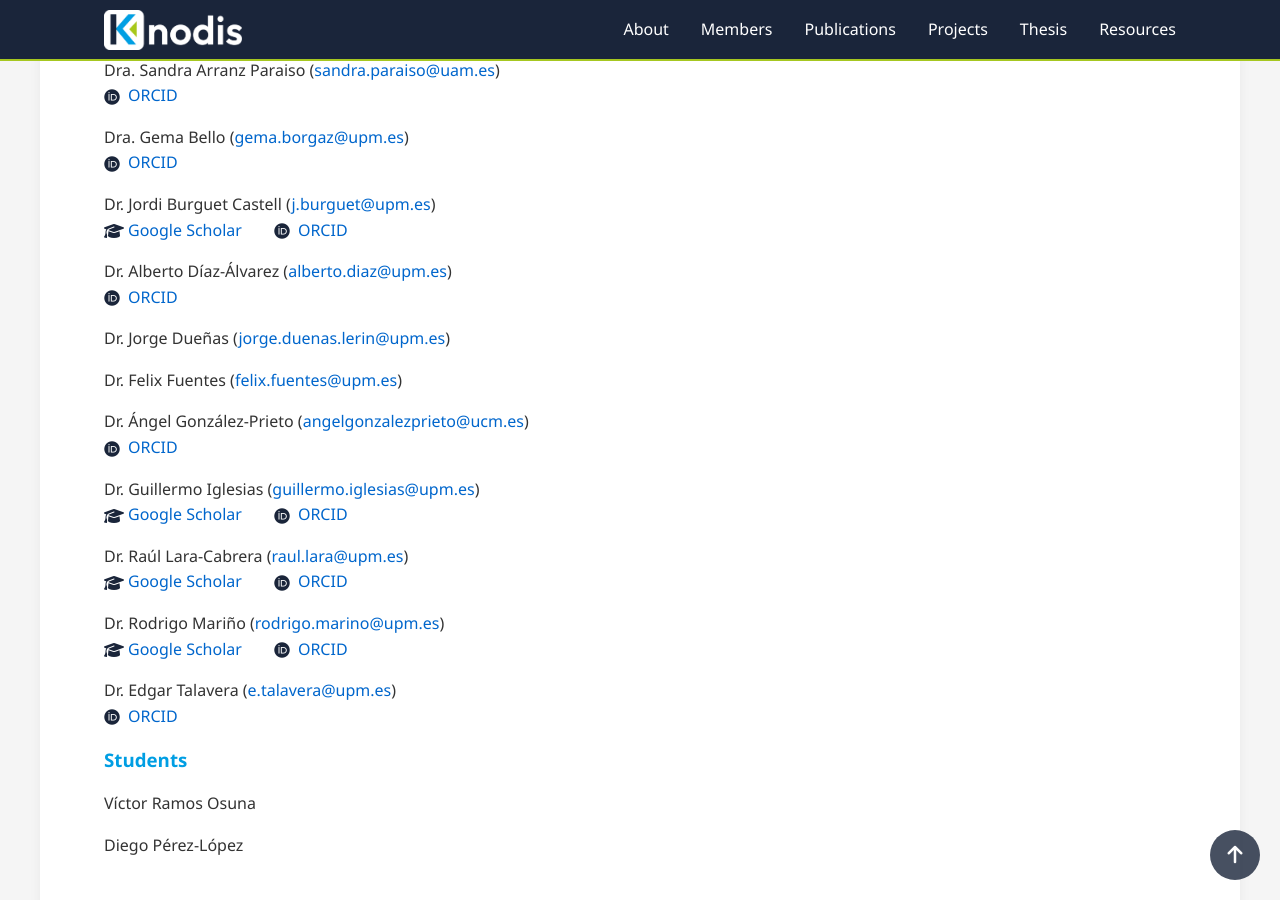
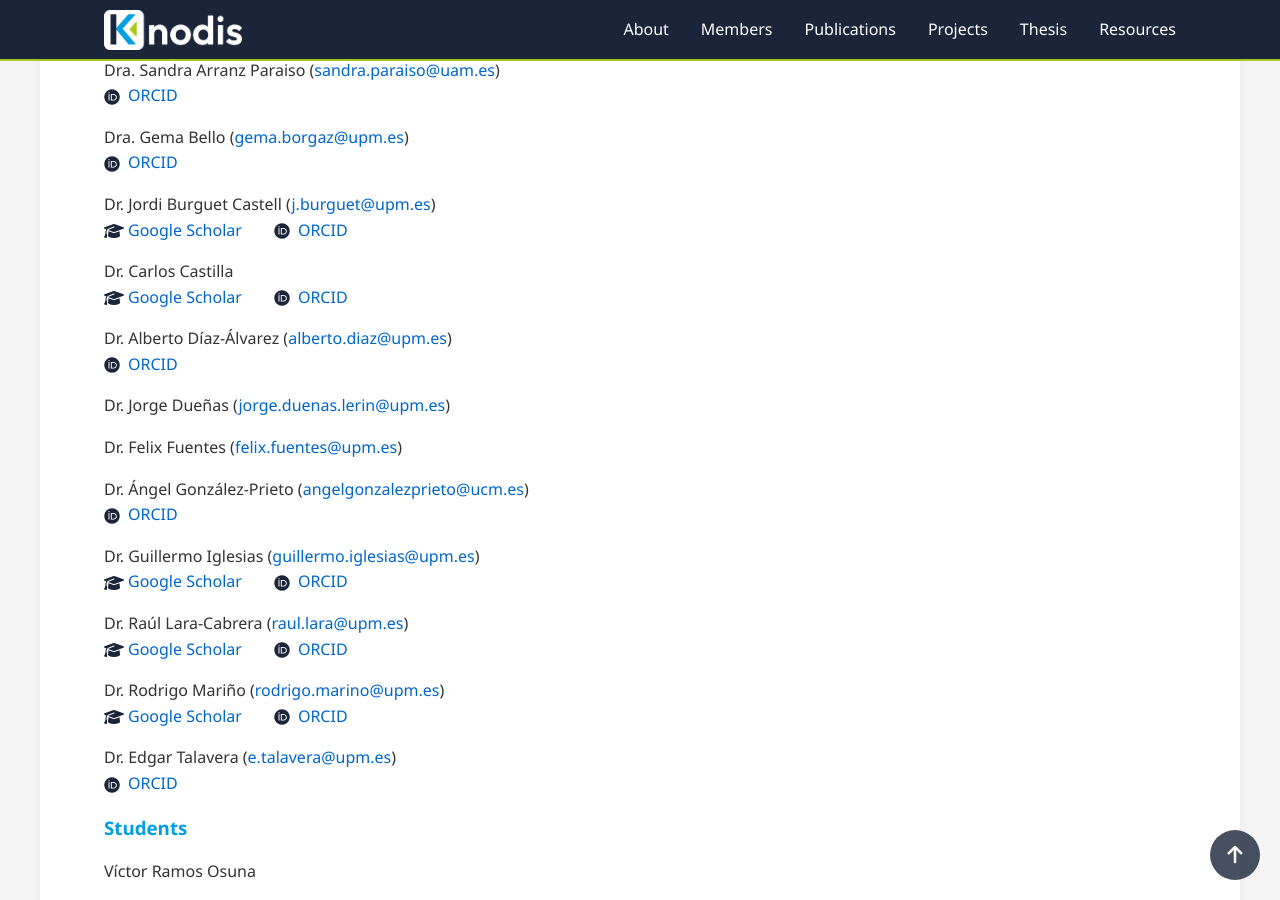
Before and after one commit to KNODIS-Research-Group/knodis-research-group.github.io, a Jekyll site: the page built from index.md, in a window 1280 px wide and 900 px high, scrolled down 1115 px. Built offline with Jekyll 4.4.1, drawn with Linux system fonts in a browser that asks for light colours.

Commit message:
Añadido Carlos Castilla

```diff
--- a/index.md
+++ b/index.md
@@ -33,6 +33,9 @@ Through this blend of cutting-edge research, innovation in teaching, and industr
 - Dr. Jordi Burguet Castell ([j.burguet@upm.es](mailto:j.burguet@upm.es))
   - [Google Scholar](https://scholar.google.com/citations?user=rvTYG4sAAAAJ)
   - [ORCID](https://orcid.org/0000-0002-9198-5380)
+- Dr. Carlos Castilla
+  - [Google Scholar](https://scholar.google.com/citations?user=yzh3hNEAAAAJ&hl=es)
+  - [ORCID](https://orcid.org/0000-0002-6087-3140)
 - Dr. Alberto Díaz-Álvarez ([alberto.diaz@upm.es](mailto:alberto.diaz@upm.es))
   - [ORCID](https://orcid.org/0000-0002-4150-9052)
 - Dr. Jorge Dueñas ([jorge.duenas.lerin@upm.es](mailto:jorge.duenas.lerin@upm.es))
```
